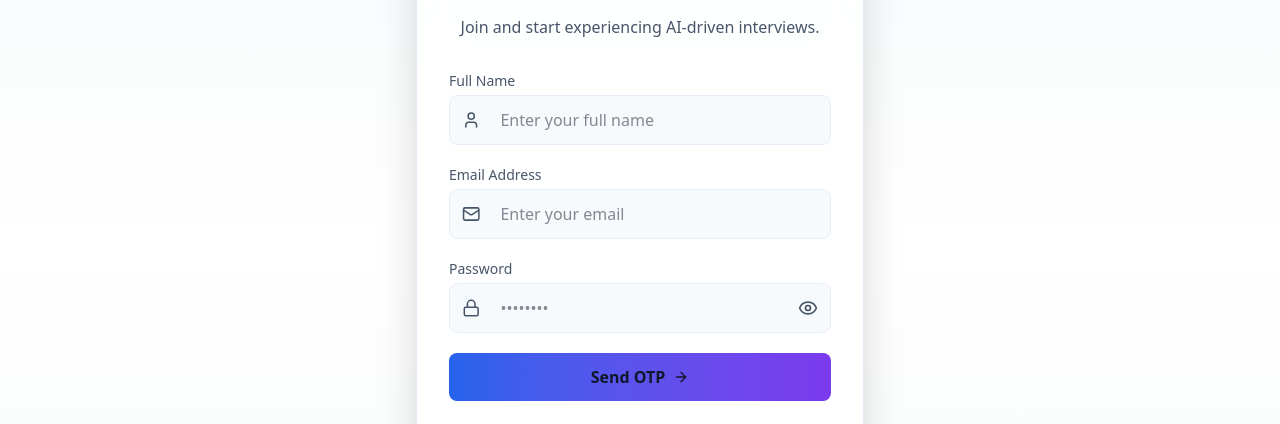
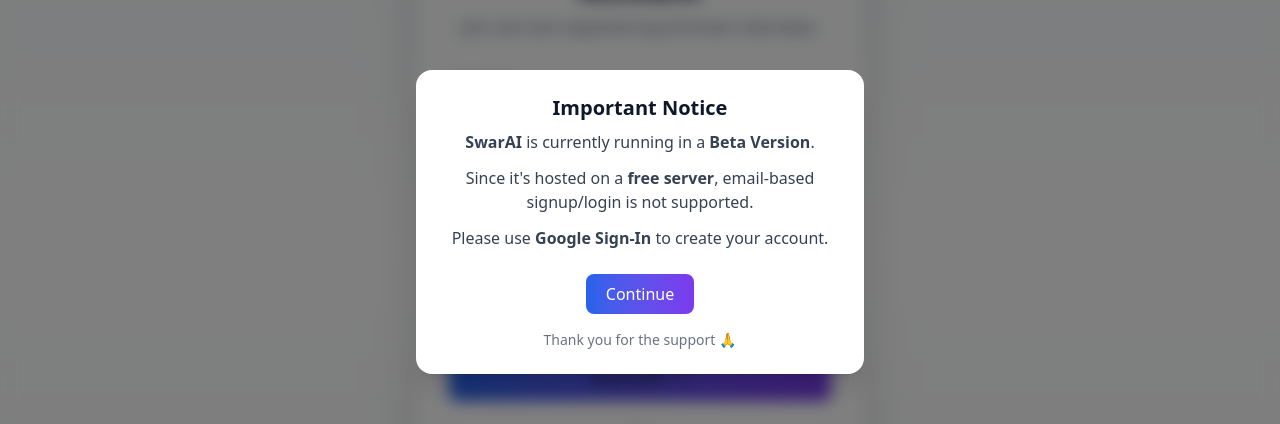
Before and after one commit to PranitWork/ai_interviewer, a Next.js app in the folder ai-interview-frontend-nextjs/: page /auth/register in a window 1280 px wide. Shown: the part 178-602 px from the top of the page. Built offline with nearby package versions, Linux system fonts and the light colour scheme; no server answers.

Commit message:
commited

```diff
--- a/ai-interview-frontend-nextjs/app/(Home)/auth/register/page.tsx
+++ b/ai-interview-frontend-nextjs/app/(Home)/auth/register/page.tsx
@@ -25,6 +25,8 @@ const dispatch = useAppDispatch();
   const [otp, setOtp] = useState("");
   const [userData, setUserData] = useState<any>(null);
   const [showPassword, setShowPassword] = useState(false);
+  const [showPopup, setShowPopup] = useState(true);
+
 
   // 🔹 Step 1: Send OTP
   const handleSendOtp = async (data: any) => {
@@ -252,6 +254,40 @@ const dispatch = useAppDispatch();
             </Link>
           </p>
         </motion.div>
+        {showPopup && (
+  <div className="fixed inset-0 bg-black/50 backdrop-blur-sm z-50 flex items-center justify-center p-4">
+    <div className="bg-white dark:bg-voxy-surface w-full max-w-md p-6 rounded-2xl shadow-xl text-center animate-fadeIn">
+
+      <h2 className="text-xl font-semibold mb-2 text-voxy-text">
+        Important Notice
+      </h2>
+
+      <p className="text-gray-700 dark:text-voxy-muted mb-3">
+        <b>SwarAI</b> is currently running in a <b>Beta Version</b>.
+      </p>
+
+      <p className="text-gray-700 dark:text-voxy-muted mb-3">
+        Since it's hosted on a <b>free server</b>, email-based signup/login is not supported.
+      </p>
+
+      <p className="text-gray-700 dark:text-voxy-muted mb-6">
+        Please use <b>Google Sign-In</b> to create your account.
+      </p>
+
+      <button
+        onClick={() => setShowPopup(false)}
+        className="bg-gradient-to-r from-voxy-primary to-voxy-secondary text-white px-5 py-2 rounded-lg font-medium hover:opacity-90 transition"
+      >
+        Continue
+      </button>
+
+      <p className="text-sm text-gray-500 mt-4">
+        Thank you for the support 🙏
+      </p>
+    </div>
+  </div>
+)}
+
       </main>
       <Footer />
     </>
--- a/ai-interview-frontend-nextjs/app/globals.css
+++ b/ai-interview-frontend-nextjs/app/globals.css
@@ -68,6 +68,14 @@ html.light {
     background-color: var(--color-voxy-secondary);
   }
 }
+@keyframes fadeIn {
+  from { opacity: 0; transform: scale(0.95); }
+  to { opacity: 1; transform: scale(1); }
+}
+
+.animate-fadeIn {
+  animation: fadeIn .3s ease-out;
+}
 
 /* === Scrollbar styling === */
 html {
```
